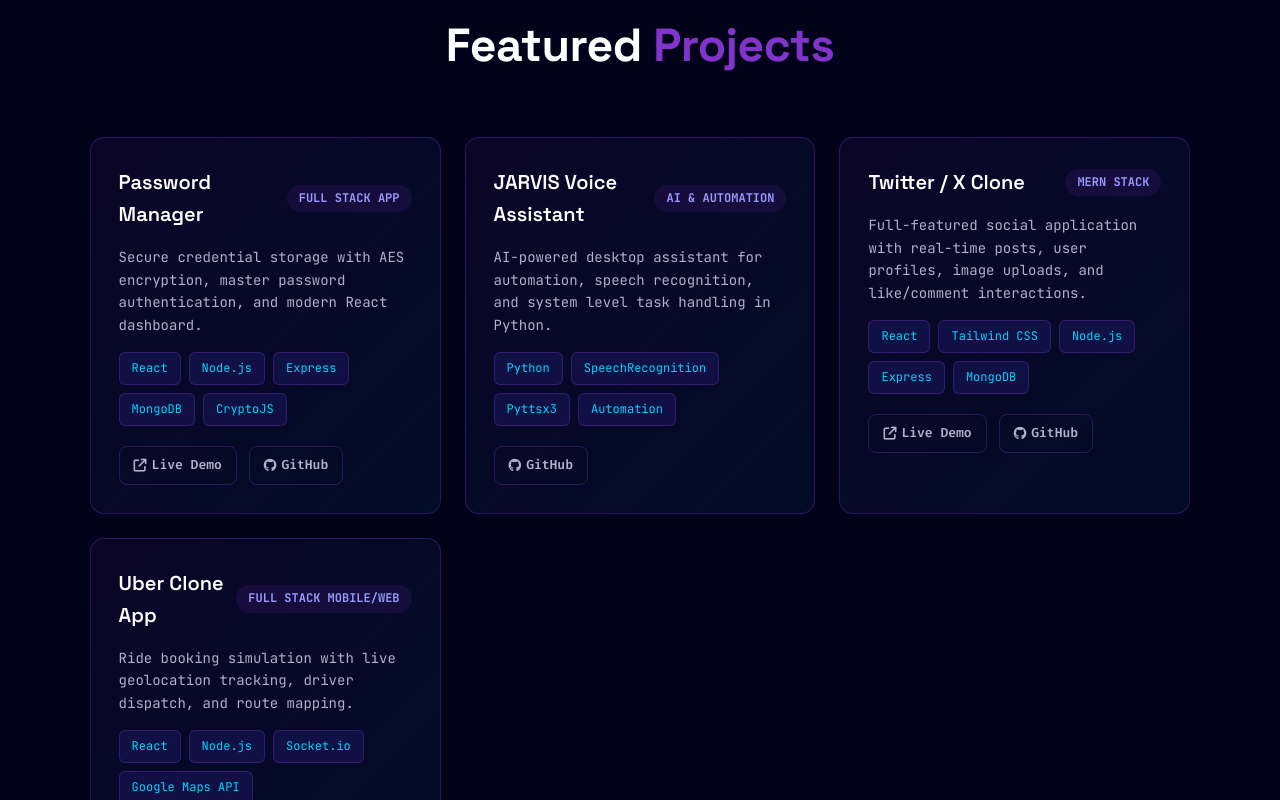
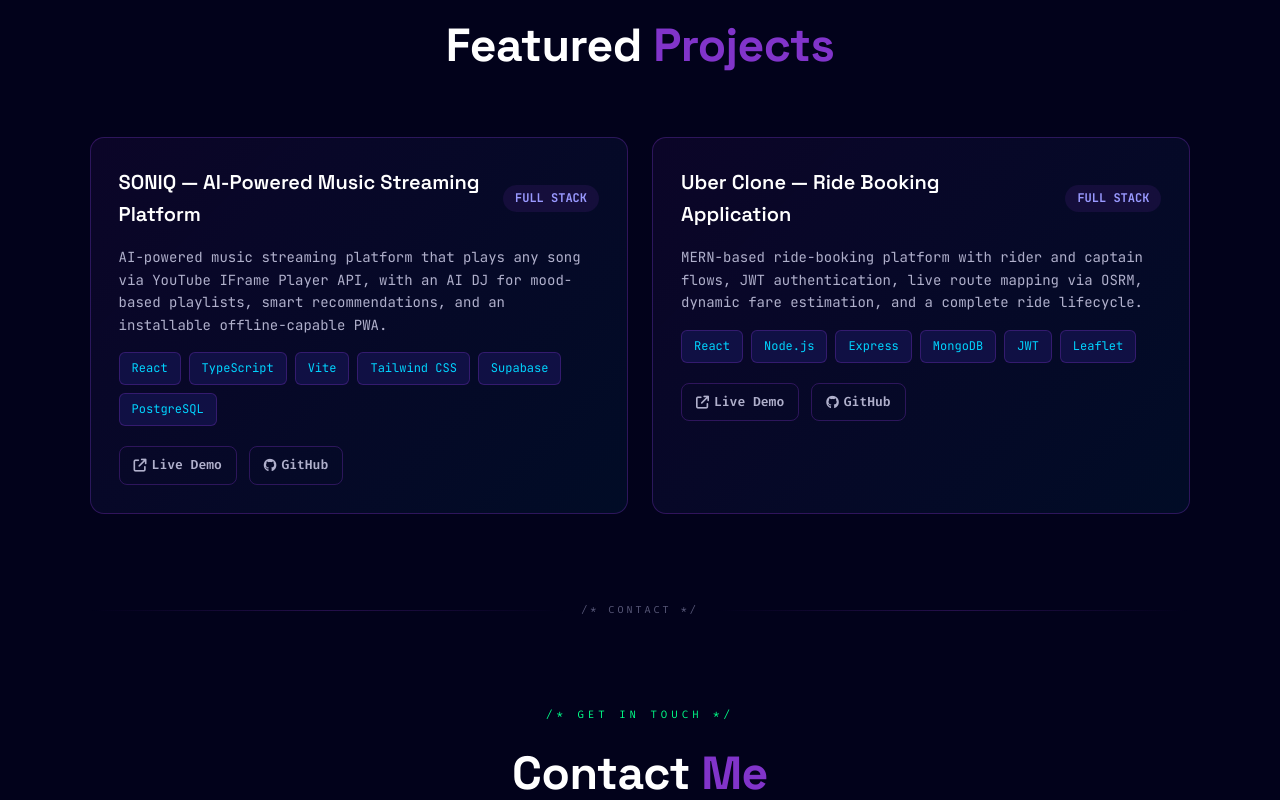
Before and after one commit to AshishCodes-dev/portfolio-backend, a React (Vite) app in the folder frontend/: page / in a window 1280 px wide. Shown: the part 2700-3500 px from the top of the page. Built offline with nearby package versions, Linux system fonts and the light colour scheme; no server answers.

Commit message:
Fixed Projects.jsx with real project data

```diff
--- a/frontend/src/components/Projects.jsx
+++ b/frontend/src/components/Projects.jsx
@@ -3,39 +3,21 @@
 const DEFAULT_PROJECTS = [
   {
     _id: '1',
-    title: 'Password Manager',
-    category: 'Full Stack App',
-    description: 'Secure credential storage with AES encryption, master password authentication, and modern React dashboard.',
-    technologies: ['React', 'Node.js', 'Express', 'MongoDB', 'CryptoJS'],
-    liveLink: 'https://github.com/yourusername',
-    githubLink: 'https://github.com/yourusername'
+    title: 'SONIQ — AI-Powered Music Streaming Platform',
+    category: 'Full Stack',
+    description: 'AI-powered music streaming platform that plays any song via YouTube IFrame Player API, with an AI DJ for mood-based playlists, smart recommendations, and an installable offline-capable PWA.',
+    technologies: ['React', 'TypeScript', 'Vite', 'Tailwind CSS', 'Supabase', 'PostgreSQL'],
+    liveLink: 'https://sonix-music-app.vercel.app',
+    githubLink: 'https://github.com/AshishCodes-dev/sonix-music-app'
   },
   {
     _id: '2',
-    title: 'JARVIS Voice Assistant',
-    category: 'AI & Automation',
-    description: 'AI-powered desktop assistant for automation, speech recognition, and system level task handling in Python.',
-    technologies: ['Python', 'SpeechRecognition', 'Pyttsx3', 'Automation'],
-    liveLink: '',
-    githubLink: 'https://github.com/yourusername'
-  },
-  {
-    _id: '3',
-    title: 'Twitter / X Clone',
-    category: 'MERN Stack',
-    description: 'Full-featured social application with real-time posts, user profiles, image uploads, and like/comment interactions.',
-    technologies: ['React', 'Tailwind CSS', 'Node.js', 'Express', 'MongoDB'],
-    liveLink: 'https://github.com/yourusername',
-    githubLink: 'https://github.com/yourusername'
-  },
-  {
-    _id: '4',
-    title: 'Uber Clone App',
-    category: 'Full Stack Mobile/Web',
-    description: 'Ride booking simulation with live geolocation tracking, driver dispatch, and route mapping.',
-    technologies: ['React', 'Node.js', 'Socket.io', 'Google Maps API'],
-    liveLink: '',
-    githubLink: 'https://github.com/yourusername'
+    title: 'Uber Clone — Ride Booking Application',
+    category: 'Full Stack',
+    description: 'MERN-based ride-booking platform with rider and captain flows, JWT authentication, live route mapping via OSRM, dynamic fare estimation, and a complete ride lifecycle.',
+    technologies: ['React', 'Node.js', 'Express', 'MongoDB', 'JWT', 'Leaflet'],
+    liveLink: 'https://frontend-alpha-snowy-34.vercel.app',
+    githubLink: 'https://github.com/AshishCodes-dev/uber-clone-fullstack'
   }
 ];
 
```
